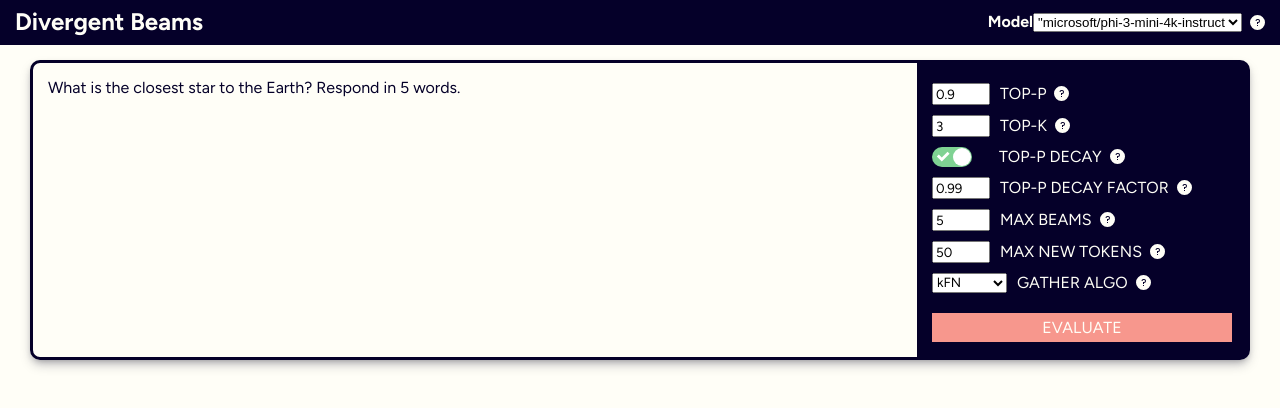
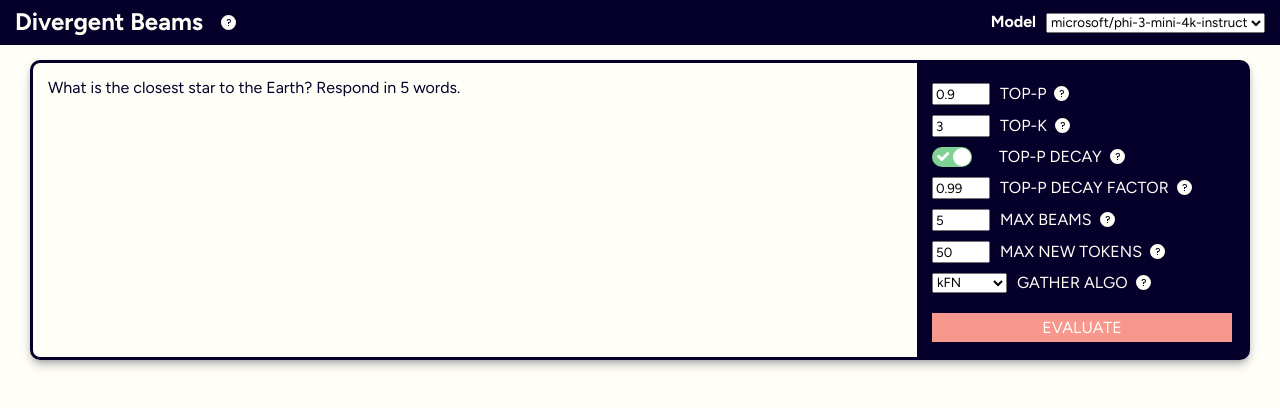
Before and after one commit to AaronJohnston/divergent-beams, a React (Vite) app in the folder demo/ui/: page / in a window 1280 px wide. Shown: the top 408 px of the page. Built offline with nearby package versions, Linux system fonts and the light colour scheme.

Commit message:
Fix model dropdown css

```diff
--- a/demo/ui/src/App.css
+++ b/demo/ui/src/App.css
@@ -63,7 +63,16 @@ button:hover {
 
 .App-header h1 {
   font-size: 1.5rem;
+  margin-right: 10px;
+}
+
+.App-header .Hint {
   margin-right: auto;
+}
+
+.Model-select select {
+  margin-left: 10px;
+  font-family: var(--main-font);
 }
 
 .App-content {
@@ -357,6 +366,10 @@ button:hover {
   font-weight: 400;
 }
 
+.Hint-text-right {
+  left: 0px;
+}
+
 .horiz-scroll {
   scrollbar-color: var(--primary) var(--bg);
   overflow: auto;
--- a/demo/ui/src/App.tsx
+++ b/demo/ui/src/App.tsx
@@ -64,17 +64,7 @@ function App() {
     <div className="App-root">
       <header className="App-header">
         <h1>Divergent Beams</h1>
-        <div className="Model-select">
-          <label>
-            Model
-            <select>
-              <option value="microsoft/phi-3-mini-4k-instruct">
-                "microsoft/phi-3-mini-4k-instruct
-              </option>
-            </select>
-          </label>
-        </div>
-        <Hint width="500px">
+        <Hint width="500px" onRight={true}>
           <h3>Divergent Beams</h3>
           <p>
             A tool for exploring the possible outputs of a language model. While
@@ -111,6 +101,16 @@ function App() {
             model is supported.
           </p>
         </Hint>
+        <div className="Model-select">
+          <label>
+            Model
+            <select>
+              <option value="microsoft/phi-3-mini-4k-instruct">
+                microsoft/phi-3-mini-4k-instruct
+              </option>
+            </select>
+          </label>
+        </div>
       </header>
       <div className="App-content">
         <PromptInput evaluatePrompt={evaluatePrompt}></PromptInput>
--- a/demo/ui/src/Hint.tsx
+++ b/demo/ui/src/Hint.tsx
@@ -3,9 +3,11 @@ import { useState } from "react";
 function Hint({
   children,
   width,
+  onRight,
 }: {
   children: React.ReactNode;
   width?: string;
+  onRight?: boolean;
 }) {
   // Font Awesome Free 6.5.2 by @fontawesome - https://fontawesome.com License - https://fontawesome.com/license/free Copyright 2024 Fonticons, Inc.
 
@@ -31,7 +33,10 @@ function Hint({
         />
       </svg>
       {isOpen && (
-        <div className="Hint-text" style={{ width }}>
+        <div
+          className={`Hint-text ${onRight ? "Hint-text-right" : ""}`}
+          style={{ width }}
+        >
           {children}
         </div>
       )}
```
